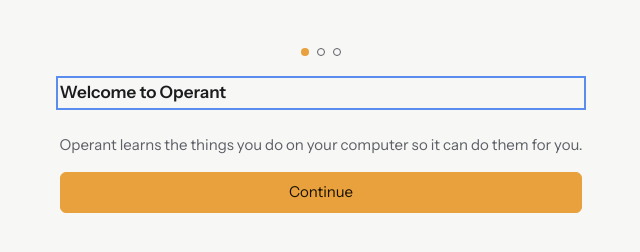
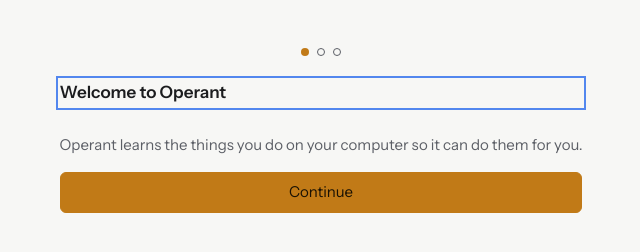
Before and after one commit to AlpharomeroJL/operant, a website built with Vite: page ui/index.html in a window 1280 px wide. Shown: the whole page, without its empty margins (319-959 px from the left). Built offline with nearby package versions, Linux system fonts and the light colour scheme.

Commit message:
fix(ui): darken light-theme signal/success/info to pass 3:1 (H2)
D1's tokens-and-shell pass left the light-theme signal/success/info status
dots below WCAG 1.4.11's 3:1 non-text minimum (measured 1.93:1-2.85:1
against bg1/bg2) and leaned on the "essential" exemption (redundant text
equivalent) to let contrast.test.ts pass anyway. This fixes it properly
instead of leaning on the exemption.

- ui/src/theme/tokens.ts: LIGHT_PALETTE's signal/success/info are now
  distinct from DARK_PALETTE (design.md previously specified one value for
  both themes). Same hue and saturation as the design.md amber/green/blue,
  lightness reduced until a small dot clears 3:1 against both bg1 (#ffffff)
  and bg2 (#f1f1ee): signal #c17a17, success #379b6f, info #5387ee.
  signalHover/onSignalInk/danger, and every dark-theme value, are unchanged.
- ui/src/styles/contrast.ts: ThemeTokens/projectThemeTokens now also carry
  statusDone (success), which the D1 projection omitted entirely.
- ui/src/styles/contrast.test.ts: removed D1's essential-exemption carve-out
  and restored the full status-dot battery (idle/running/halted/warning/
  done, each on bgElevated and bgSunken) to the strict nonTextPairs check,
  asserted >=3:1 in both themes, same as every other non-text pair.
- docs/specs/design.md: one-line note on the light-theme-only status values.

Measured (light theme, dot fill on bg1/bg2):
  signal  #c17a17  vs bg1 3.463:1, vs bg2 3.060:1
  success #379b6f  vs bg1 3.454:1, vs bg2 3.052:1
  info    #5387ee  vs bg1 3.461:1, vs bg2 3.058:1

just ui and just check-rawhex both green (426/426 tests, tsc clean, axe
scans clean on every screen, keyboard-only first-timer path green).

```diff
--- a/ui/src/styles/contrast.ts
+++ b/ui/src/styles/contrast.ts
@@ -75,6 +75,7 @@
   statusRunning: string;
   statusHalted: string;
   statusWarning: string;
+  statusDone: string;
   focusRing: string;
 }
 
@@ -94,6 +95,7 @@
     statusRunning,
     statusHalted,
     statusWarning,
+    statusDone,
     focusRing,
   } = colors;
   return {
@@ -111,6 +113,7 @@
     statusRunning,
     statusHalted,
     statusWarning,
+    statusDone,
     focusRing,
   };
 }
--- a/ui/src/styles/tokens.css
+++ b/ui/src/styles/tokens.css
@@ -89,18 +89,18 @@
   --op-color-text-muted: #5c5f66;
   --op-color-text-disabled: rgba(92, 95, 102, 0.45);
   --op-color-text-inverse: #ecedef;
-  --op-color-accent: #e8a13c;
+  --op-color-accent: #c17a17;
   --op-color-accent-hover: #f2b355;
   --op-color-accent-text: #1a1204;
   --op-color-status-idle: #5c5f66;
-  --op-color-status-running: #e8a13c;
+  --op-color-status-running: #c17a17;
   --op-color-status-halted: #e5484d;
-  --op-color-status-warning: #5b8def;
-  --op-color-status-done: #3fb27f;
-  --op-color-focus-ring: #5b8def;
-  --op-color-success: #3fb27f;
+  --op-color-status-warning: #5387ee;
+  --op-color-status-done: #379b6f;
+  --op-color-focus-ring: #5387ee;
+  --op-color-success: #379b6f;
   --op-color-danger: #e5484d;
-  --op-color-info: #5b8def;
+  --op-color-info: #5387ee;
   --op-color-scrim: rgba(20, 20, 25, 0.4);
   --op-shadow-popover: 0 4px 16px rgba(20, 20, 25, 0.16);
   --op-shadow-modal: 0 12px 40px rgba(20, 20, 25, 0.24);
@@ -145,18 +145,18 @@
   --op-color-text-muted: #5c5f66;
   --op-color-text-disabled: rgba(92, 95, 102, 0.45);
   --op-color-text-inverse: #ecedef;
-  --op-color-accent: #e8a13c;
+  --op-color-accent: #c17a17;
   --op-color-accent-hover: #f2b355;
   --op-color-accent-text: #1a1204;
   --op-color-status-idle: #5c5f66;
-  --op-color-status-running: #e8a13c;
+  --op-color-status-running: #c17a17;
   --op-color-status-halted: #e5484d;
-  --op-color-status-warning: #5b8def;
-  --op-color-status-done: #3fb27f;
-  --op-color-focus-ring: #5b8def;
-  --op-color-success: #3fb27f;
+  --op-color-status-warning: #5387ee;
+  --op-color-status-done: #379b6f;
+  --op-color-focus-ring: #5387ee;
+  --op-color-success: #379b6f;
   --op-color-danger: #e5484d;
-  --op-color-info: #5b8def;
+  --op-color-info: #5387ee;
   --op-color-scrim: rgba(20, 20, 25, 0.4);
   --op-shadow-popover: 0 4px 16px rgba(20, 20, 25, 0.16);
   --op-shadow-modal: 0 12px 40px rgba(20, 20, 25, 0.24);
```
Also changed, not shown: docs/specs/design.md (+5 -0 lines), ui/src/styles/contrast.test.ts (+42 -33 lines), ui/src/theme/tokens.ts (+15 -5 lines).
